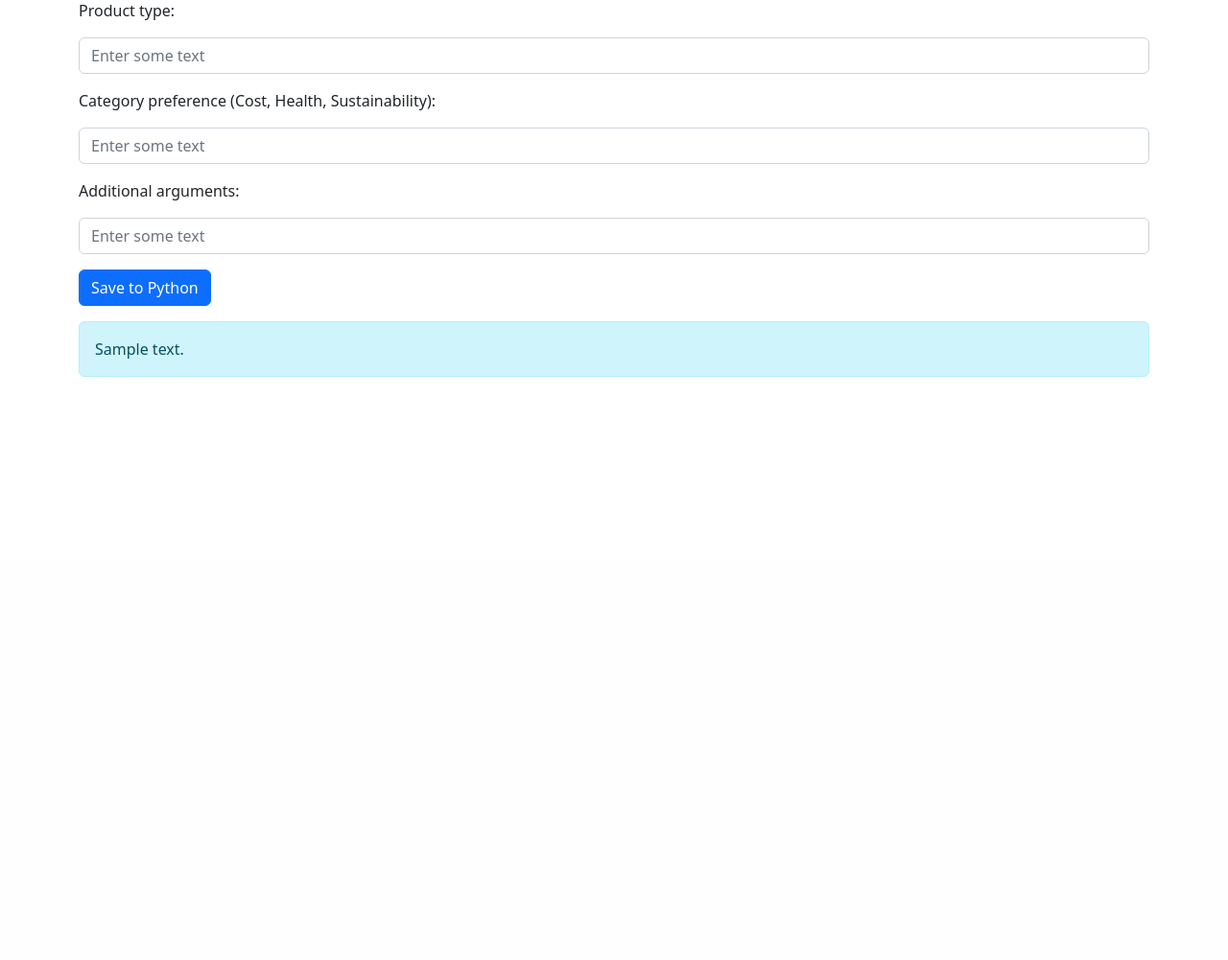
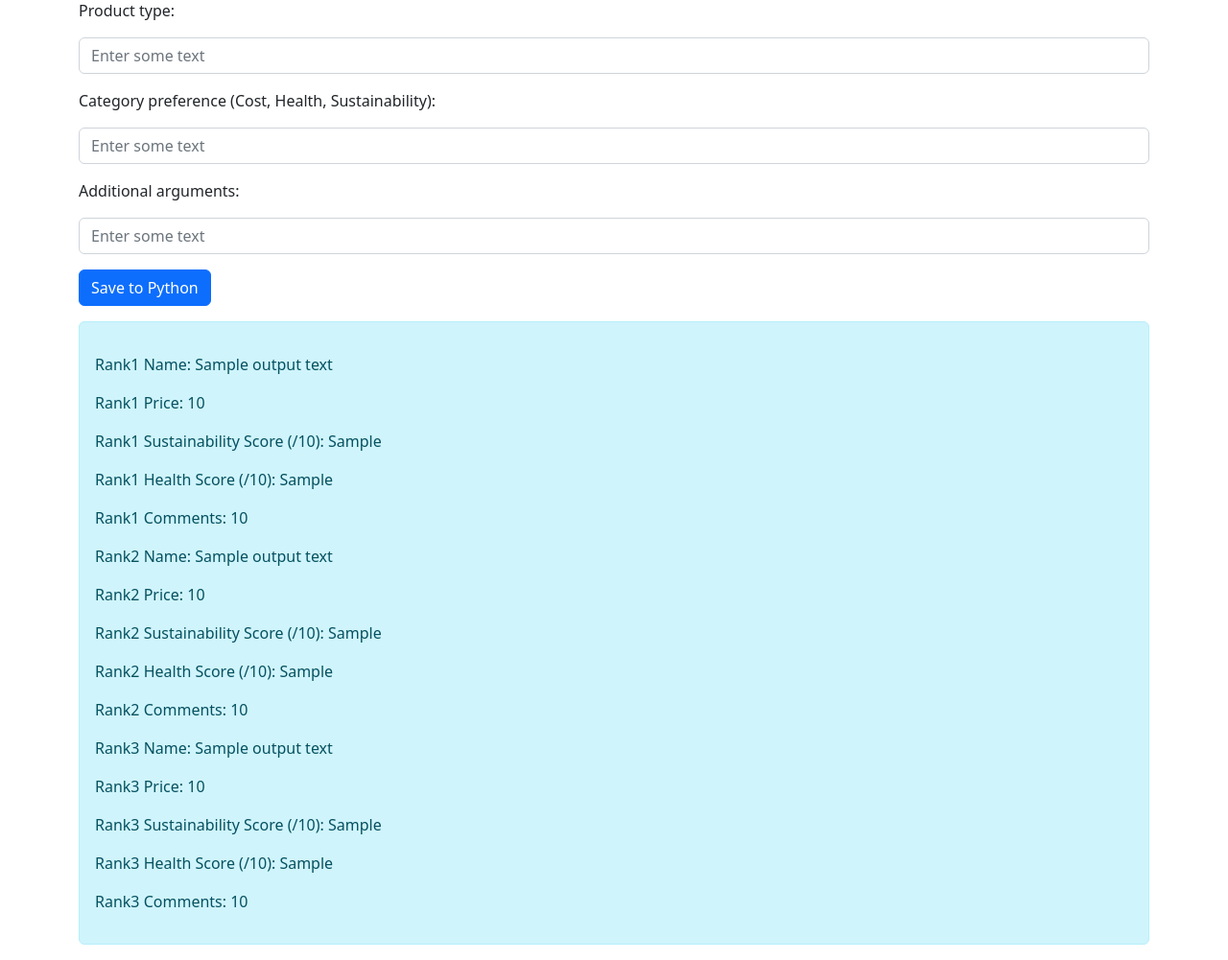
Before and after one commit to MinhBao19/Hooman-Learning, a Flask app: template templates/index.html in a window 1280 px wide. Shown: the part 215-1216 px from the top of the page at 96% size. Before the commit the page ends 800 px from the top, so only its background shows below. Run offline with Flask 3, Linux system fonts and the light colour scheme; the template is opened without the code that fills it: most values are stand-ins (such as "Sample title", 1, 10 or a date in 2020); some libraries are stand-ins or nearby versions.

Commit message:
Added all Ranking info output to webpage

```diff
--- a/templates/index.html
+++ b/templates/index.html
@@ -59,8 +59,22 @@
 
             <!-- Output field (comes from Flask) -->
             {% if output_text %}
-                <div class="alert alert-info mt-3" role="alert">
-                    {{ output_text }}
+                <div class="alert alert-info mt-3" >
+                    <p>Rank1 Name: {{ output_text.rank1_name }}</p>
+                    <p>Rank1 Price: {{ output_text.rank1_price }}</p>
+                    <p>Rank1 Sustainability Score (/10): {{ output_text.rank1_sustainability_score10 }}</p>
+                    <p>Rank1 Health Score (/10): {{ output_text.rank1_health_score10 }}</p>
+                    <p>Rank1 Comments: {{ output_text.rank1_scoreReasoning }}</p>
+                    <p>Rank2 Name: {{ output_text.rank2_name }}</p>
+                    <p>Rank2 Price: {{ output_text.rank2_price }}</p>
+                    <p>Rank2 Sustainability Score (/10): {{ output_text.rank2_sustainability_score10 }}</p>
+                    <p>Rank2 Health Score (/10): {{ output_text.rank2_health_score10 }}</p>
+                    <p>Rank2 Comments: {{ output_text.rank2_scoreReasoning }}</p>
+                    <p>Rank3 Name: {{ output_text.rank3_name }}</p>
+                    <p>Rank3 Price: {{ output_text.rank3_price }}</p>
+                    <p>Rank3 Sustainability Score (/10): {{ output_text.rank3_sustainability_score10 }}</p>
+                    <p>Rank3 Health Score (/10): {{ output_text.rank3_health_score10 }}</p>
+                    <p>Rank3 Comments: {{ output_text.rank3_scoreReasoning }}</p>
                 </div>
             {% endif %}
 
--- a/webApp.py
+++ b/webApp.py
@@ -2,6 +2,8 @@
 
 from flask import Flask, render_template, request
 from OpenAIInterface import callOpenAI
+import re
+
 
 app = Flask(__name__)
 
@@ -21,9 +23,14 @@ def submit_text():
     user_args = request.form.get("user_args")
 
     saved_text = f"supplier: Woolworths, item_name:{user_item}, sort_by:{user_category}"
-
     output_text = callOpenAI(saved_text)
 
+    # Access variables
+    rank1_name = output_text.rank1_name
+    rank1_scoreReasoning = output_text.rank1_scoreReasoning
+
+    print(rank1_name)
+    print(rank1_scoreReasoning[:60], "...")
 
     return render_template("index.html", saved_text=saved_text, output_text=output_text)
 
```
